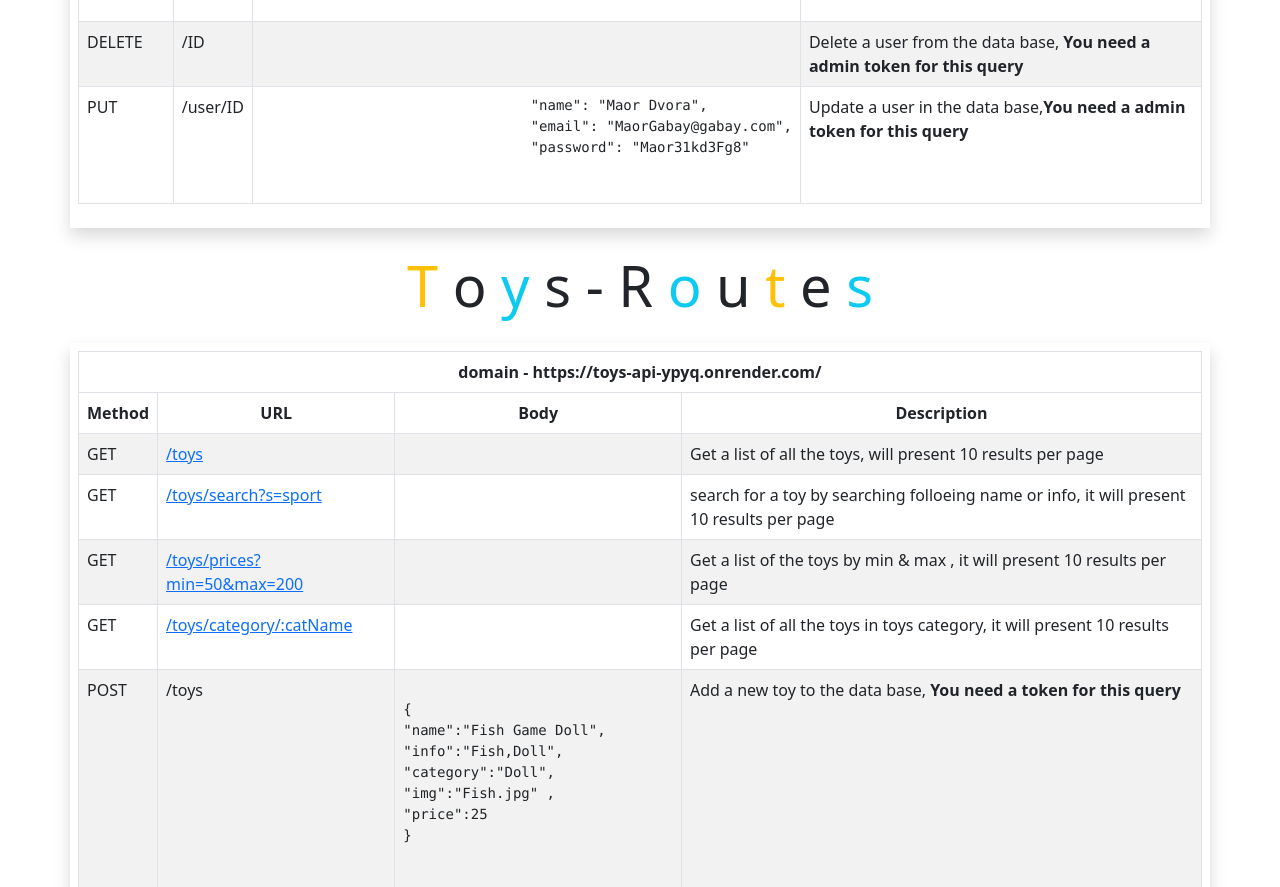
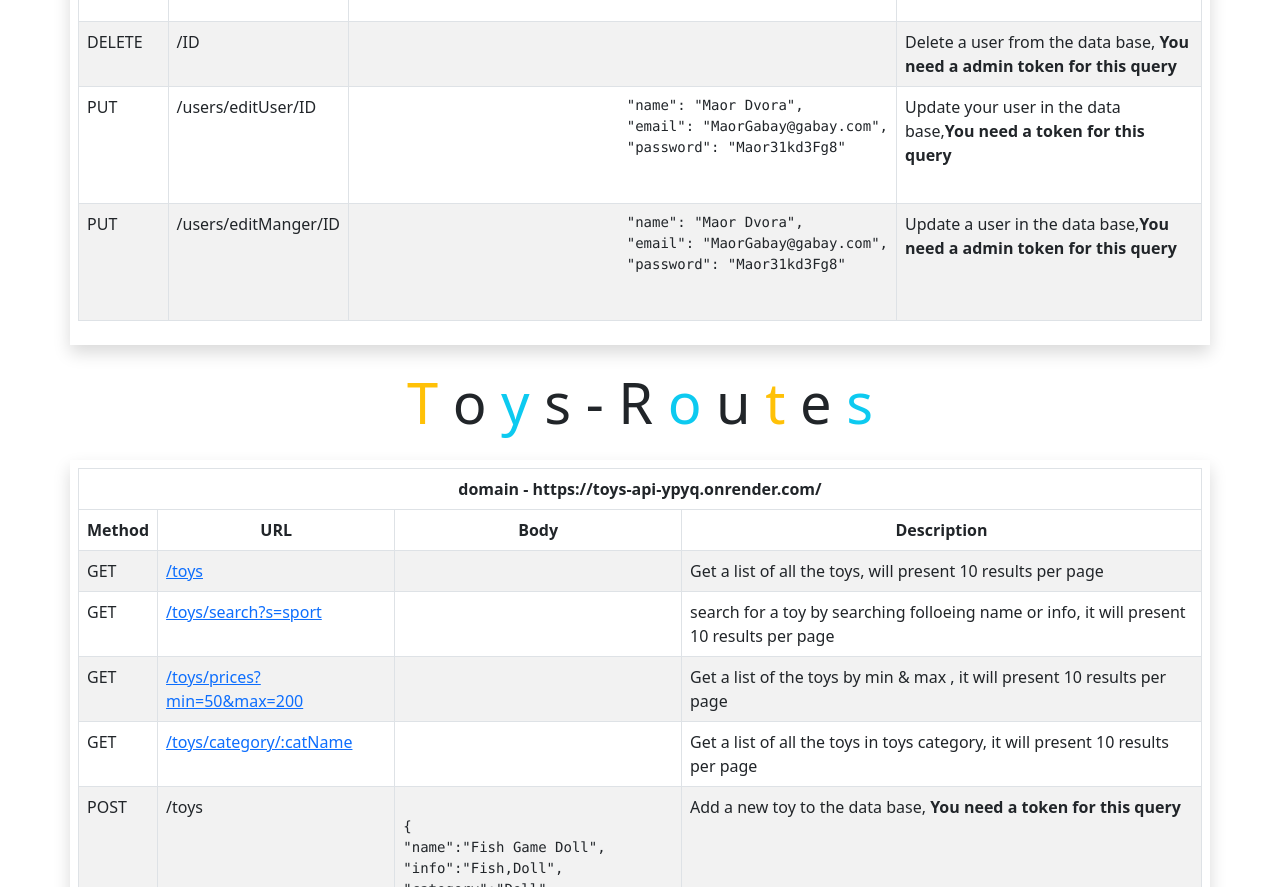
Before and after one commit to MaorgD/ToysProject, a website: page public/index.html in a window 1280 px wide. Shown: the part 862-1749 px from the top of the page. Drawn offline with nearby package versions, Linux system fonts and the light colour scheme.

Commit message:
change users

```diff
--- a/api/controllers/userControll.js
+++ b/api/controllers/userControll.js
@@ -1,5 +1,5 @@
 const { UserModel } = require("../models/userModel");
-
+const bcrypt = require("bcrypt");
 
 exports.userCtrl = {
   myInfo: async (req, res) => {
--- a/api/routes/users.js
+++ b/api/routes/users.js
@@ -14,11 +14,11 @@ router.post("/",authCtrl.signUp)
 
 router.post("/login", authCtrl.login)
 
-router.delete("/:idDel", authAdmin ,userCtrl.deleteAccount);
-
 router.put("/:idEdit",authAdmin,userCtrl.editManger);
 
-router.put("/:idEdit",authAdmin,userCtrl.editUser);
+router.put("/:idEdit",userCtrl.editUser);
+
+router.delete("/:idDel", authAdmin ,userCtrl.deleteAccount);
 
 
 
--- a/public/index.html
+++ b/public/index.html
@@ -139,7 +139,20 @@
 
                     <tr>
                         <td>PUT</td>
-                        <td>/user/ID </td>
+                        <td>/users/editUser/ID </td>
+                        <td>
+                            <pre>
+                                "name": "Maor Dvora",
+                                "email": "MaorGabay@gabay.com",
+                                "password": "Maor31kd3Fg8"
+                             </pre>
+                        </td>
+                        <td>Update your user in the data base,<strong>You need a token for this query</strong></td>
+                    </tr>
+
+                    <tr>
+                        <td>PUT</td>
+                        <td>/users/editManger/ID </td>
                         <td>
                             <pre>
                                 "name": "Maor Dvora",
```
